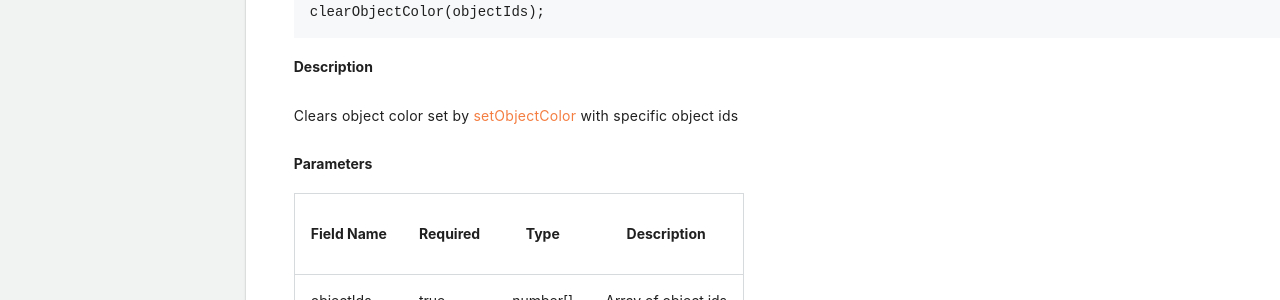
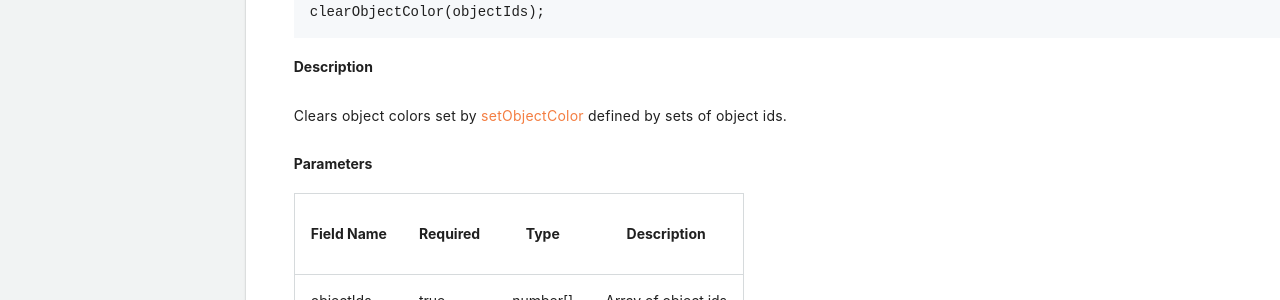
Before and after one commit to procore/documentation, a Jekyll site: the page built from bim_webviewer/bim_web_viewer.md, in a window 1280 px wide and 900 px high, scrolled down 35802 px. Shown: the part 153-453 px from the top of the window. Built offline with Jekyll 4.4.1, drawn with Linux system fonts in a browser that asks for light colours; comment, search, counter and statistics services are not loaded.

Commit message:
Update bim_webviewer/bim_web_viewer.md
Co-authored-by: Scott Bieser <43766070+sbieserprocore@users.noreply.github.com>

```diff
--- a/bim_webviewer/bim_web_viewer.md
+++ b/bim_webviewer/bim_web_viewer.md
@@ -1767,7 +1767,7 @@ clearObjectColor(objectIds);
 
 #### Description
 
-Clears object color set by [setObjectColor](#set-object-color) with specific object ids
+Clears object colors set by [setObjectColor](#set-object-color) defined by sets of object ids.
 
 #### Parameters
 
```
